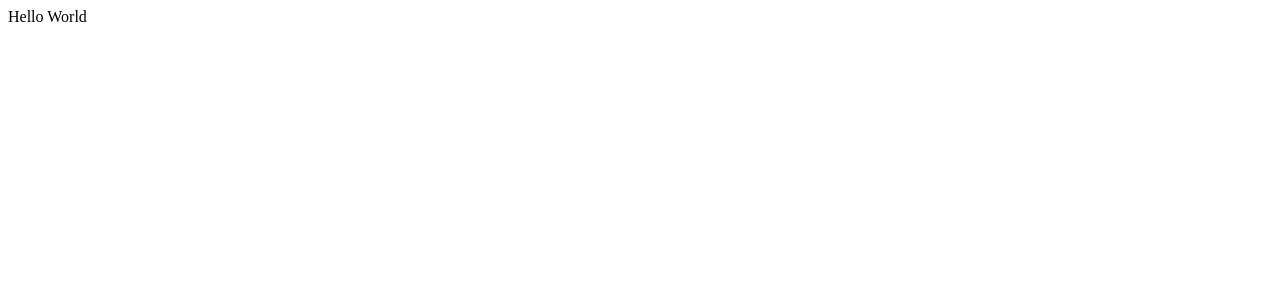
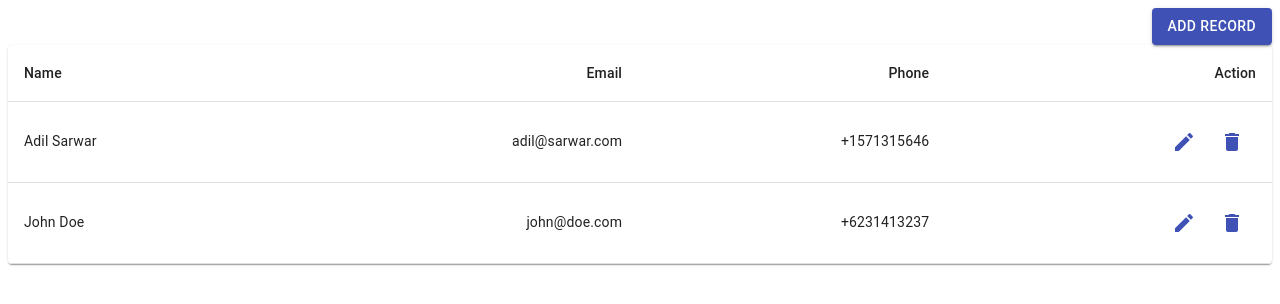
Before and after one commit to AdilSarwarNU/react-test-app, a React app: page / in a window 1280 px wide. Shown: the top 304 px of the page. Built offline with nearby package versions, Linux system fonts and the light colour scheme.

Commit message:
Configured material ui & Created UserTable component

```diff
--- /dev/null
+++ b/app/App.js
@@ -0,0 +1,11 @@
+import React, {useState, useEffect} from 'react';
+import './index.css';
+import Users from "./containers/Users";
+
+const App = props => {
+  return (
+    <Users />
+  )
+};
+
+export default App;
--- /dev/null
+++ b/app/components/UserTable.js
@@ -0,0 +1,66 @@
+import React from 'react';
+import { makeStyles } from '@material-ui/core/styles';
+import Table from '@material-ui/core/Table';
+import TableBody from '@material-ui/core/TableBody';
+import TableCell from '@material-ui/core/TableCell';
+import TableContainer from '@material-ui/core/TableContainer';
+import TableHead from '@material-ui/core/TableHead';
+import TableRow from '@material-ui/core/TableRow';
+import Grid from '@material-ui/core/Grid';
+import Paper from '@material-ui/core/Paper';
+import EditIcon from '@material-ui/icons/Edit';
+import DeleteIcon from '@material-ui/icons/Delete';
+import IconButton from '@material-ui/core/IconButton';
+import PropTypes from "prop-types";
+
+const useStyles = makeStyles({
+  table: {
+    minWidth: 650,
+  },
+});
+
+const UserTable = props => {
+  const classes = useStyles();
+
+  return (
+    <TableContainer component={Paper}>
+      <Table className={classes.table} aria-label="simple table">
+        <TableHead>
+          <TableRow>
+            <TableCell>Name</TableCell>
+            <TableCell align="right">Email</TableCell>
+            <TableCell align="right">Phone</TableCell>
+            <TableCell align="right">Action</TableCell>
+          </TableRow>
+        </TableHead>
+        <TableBody>
+          {props.data.map(item => (
+            <TableRow key={item.id}>
+              <TableCell component="th" scope="row">
+                {item.name}
+              </TableCell>
+              <TableCell align="right">{item.email}</TableCell>
+              <TableCell align="right">{item.phone}</TableCell>
+              <TableCell align="right">
+                <Grid direction='row' justify='flex-end' container>
+                  <IconButton variant='contained' color='primary'>
+                    <EditIcon/>
+                  </IconButton>
+                  <IconButton variant='contained' color='primary'>
+                    <DeleteIcon/>
+                  </IconButton>
+                </Grid>
+              </TableCell>
+            </TableRow>
+          ))}
+        </TableBody>
+      </Table>
+    </TableContainer>
+  );
+};
+
+UserTable.propTypes = {
+  data: PropTypes.array
+};
+
+export default UserTable;
--- /dev/null
+++ b/app/containers/Users/index.js
@@ -0,0 +1,28 @@
+import React, {useState, useEffect} from 'react';
+import Grid from '@material-ui/core/Grid';
+import UserTable from "../../components/UserTable";
+import Button from "@material-ui/core/Button";
+
+export default props => {
+  const [data, setData] = useState([
+    {
+      name: 'Adil Sarwar',
+      email: "adil@sarwar.com",
+      phone: "+1571315646",
+    },
+    {
+      name: 'John Doe',
+      email: "john@doe.com",
+      phone: "+6231413237",
+    },
+  ]);
+
+  return (
+    <Grid direction='column' alignItems='flex-end' container>
+      <Grid item>
+        <Button variant='contained' color='primary'>Add record</Button>
+      </Grid>
+      <UserTable data={data}/>
+    </Grid>
+  )
+};
--- a/app/index.html
+++ b/app/index.html
@@ -1,4 +1,4 @@
-<html>
+<html lang="en">
   <head>
     <title>
       Test React App
--- a/app/index.js
+++ b/app/index.js
@@ -1,13 +1,6 @@
 import React from 'react';
 import ReactDOM from 'react-dom';
 import './index.css';
+import App from "./App";
 
-class App extends React.Component{
-  render(){
-    return(
-      <div>Hello World</div>
-    )
-  }
-}
-
-ReactDOM.render(<App />, document.getElementById('app'))
+ReactDOM.render(<App />, document.getElementById('app'));
--- a/package.json
+++ b/package.json
@@ -26,8 +26,11 @@
   },
   "homepage": "https://github.com/AdilSarwarNU/react-test-app#readme",
   "dependencies": {
+    "@material-ui/core": "^4.9.5",
+    "@material-ui/icons": "^4.9.1",
     "react": "^16.13.0",
-    "react-dom": "^16.13.0"
+    "react-dom": "^16.13.0",
+    "typeface-roboto": "0.0.75"
   },
   "devDependencies": {
     "@babel/core": "^7.8.7",
```
Also changed, not shown: 1 other file (tests, documents, lock files or other folders).
